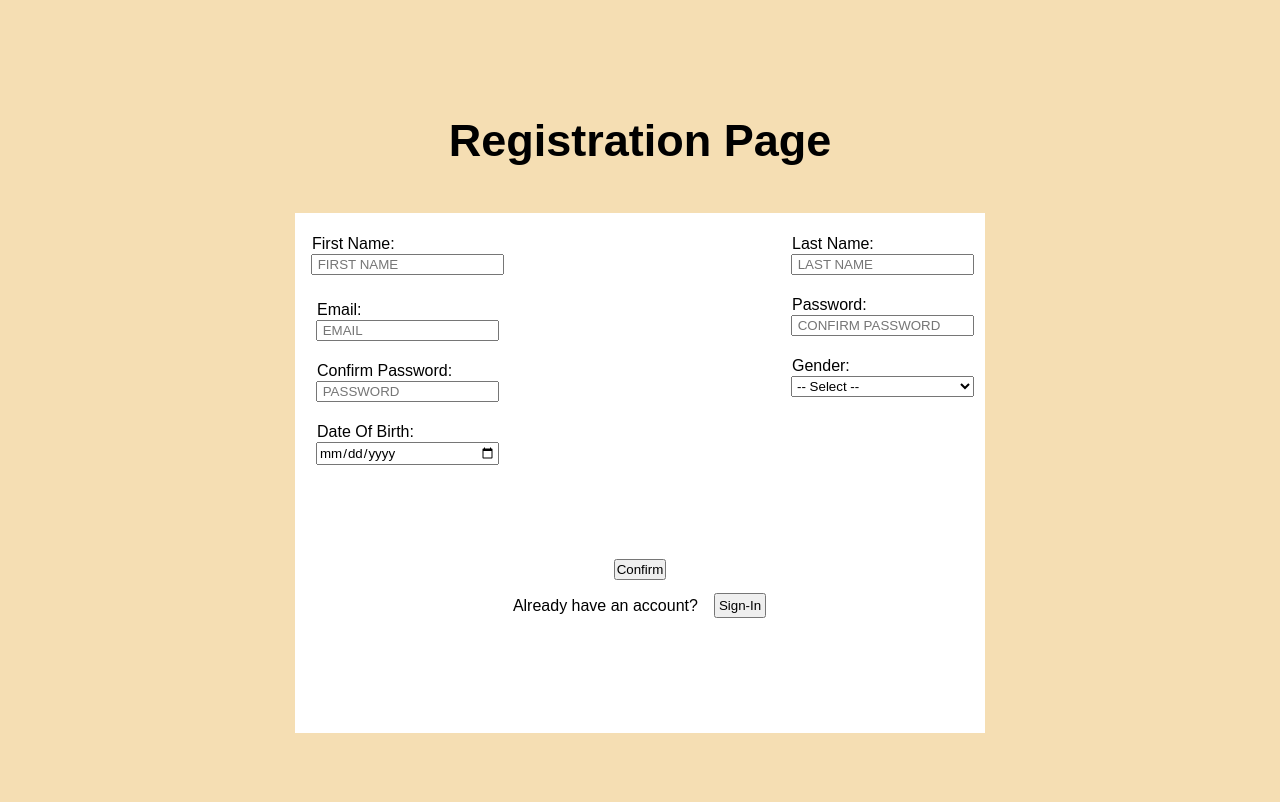
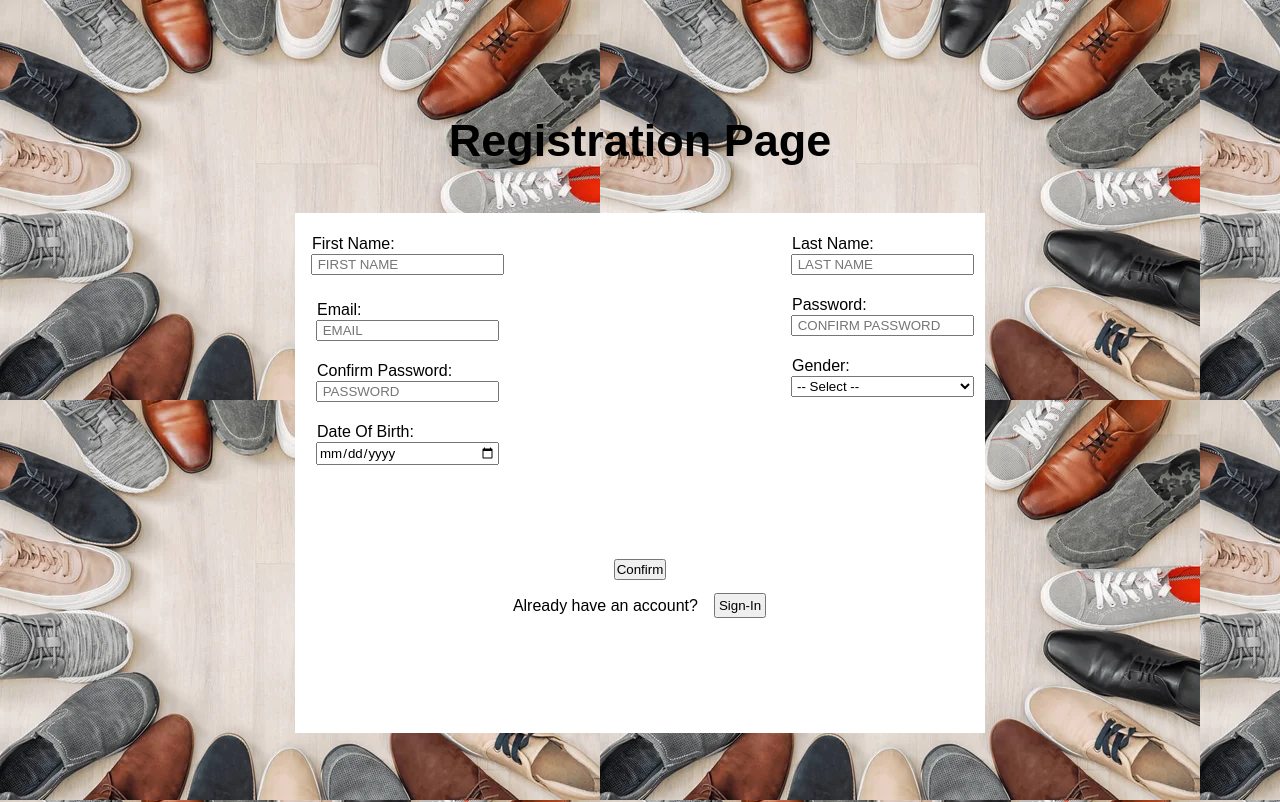
Before and after one commit to kasmi00/Step_Elegance33A, a React (Vite) app in the folder StepEleganceFrontEnd/: page / in a window 1280 px wide. Built offline with nearby package versions, Linux system fonts and the light colour scheme.

Commit message:
added bg image and rearranged tags

```diff
--- a/StepEleganceFrontEnd/src/Pages/Registration.css
+++ b/StepEleganceFrontEnd/src/Pages/Registration.css
@@ -5,6 +5,7 @@ body{
     align-items: center;
     padding: 1px;
     background-color: wheat;
+    background-image: url('../assets/registrationbg.jpg');
 }
 h2{
   margin: 45px;
@@ -13,6 +14,7 @@ h2{
   font-size: 45px;
 
 }
+
 .mainbox{
     padding: 3px;
     width: 690px;
--- a/StepEleganceFrontEnd/src/Pages/Registration.tsx
+++ b/StepEleganceFrontEnd/src/Pages/Registration.tsx
@@ -1,4 +1,5 @@
 import './Registration.css';
+
 
 function Registration() {
 
@@ -9,6 +10,7 @@ function Registration() {
         <div className='mainbox'>
         <form>
                 <div className="container">
+                    {/* <img src={Image} alt='shoe bg' /> */}
                     <div className='fecd'>
                     <div className='fname'>
                         <label>First Name:</label>
```
